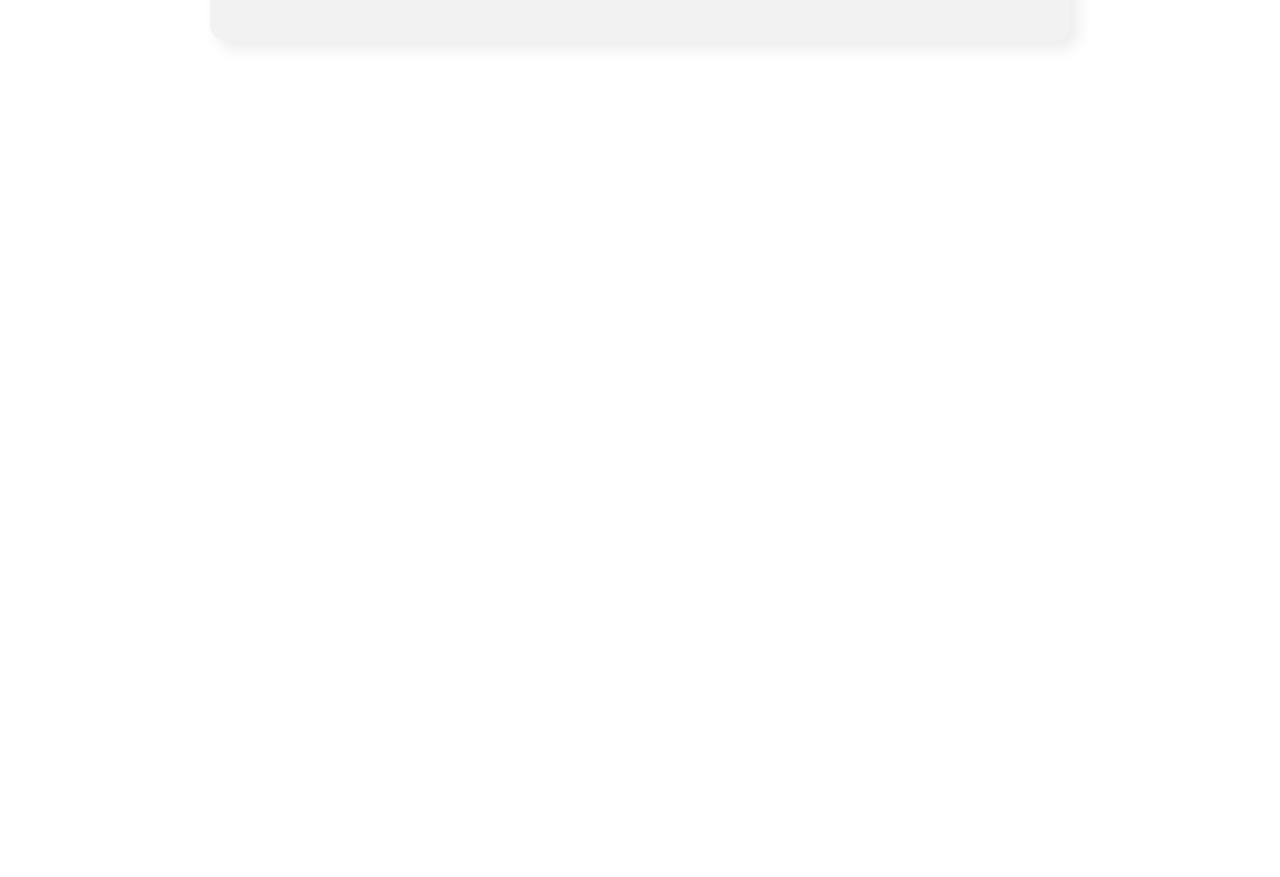
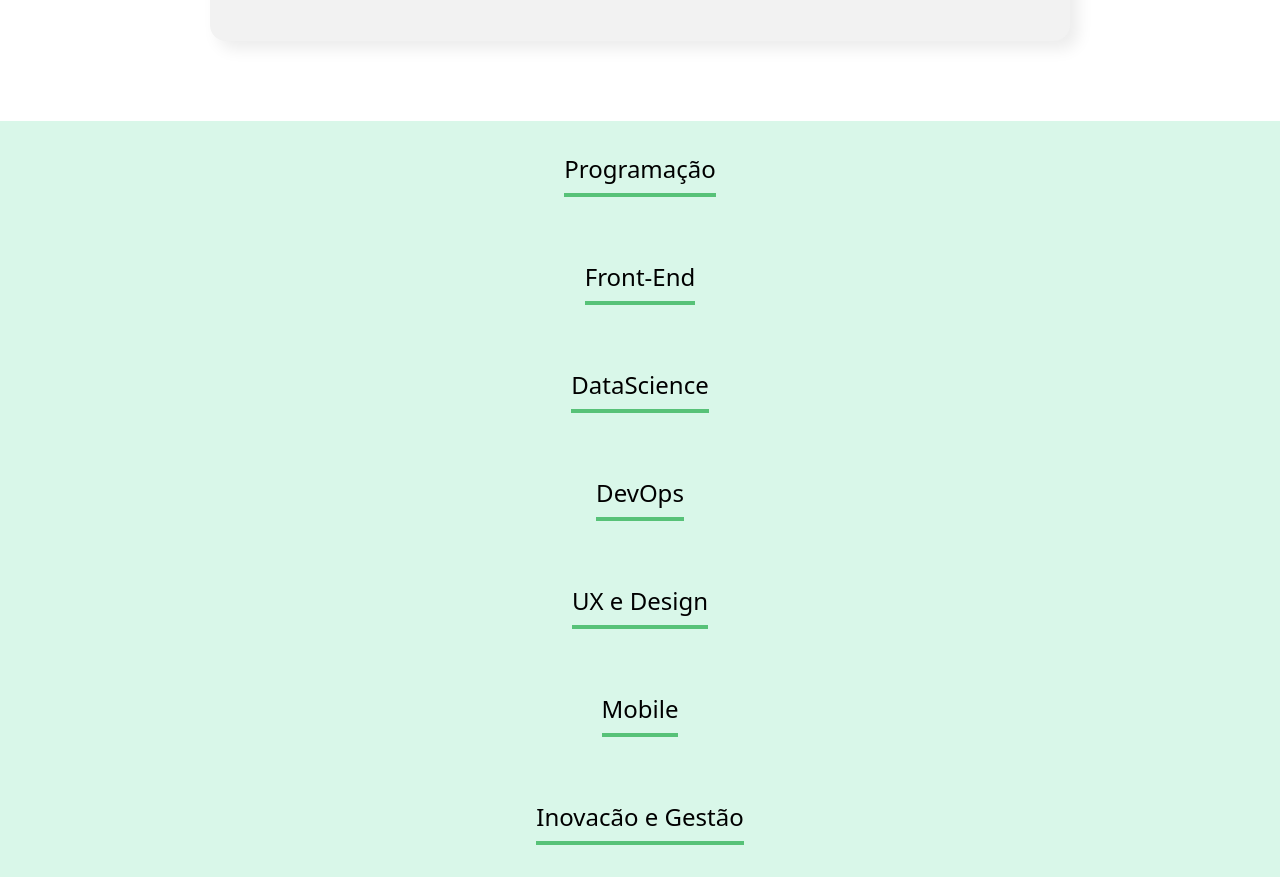
Before and after one commit to guilhermegoulart/organo, a React (Create React App) app: page / in a window 1280 px wide. Shown: the part 1320-2197 px from the top of the page. Before the commit the page ends 1441 px from the top, so only its background shows below. Built offline with nearby package versions, Linux system fonts and the light colour scheme.

Commit message:
creating Team component; adding him to App.jsx refactoring Form.jsx; Ading colors to tailwind config

```diff
--- a/src/App.jsx
+++ b/src/App.jsx
@@ -1,6 +1,7 @@
 import { useState } from "react";
 import { Banner } from "./components/Banner";
 import { Form } from "./components/Form";
+import Team from "./components/Team";
 
 function App() {
   const [colaborators, setColaborators] = useState([]);
@@ -18,6 +19,13 @@ function App() {
           toTheNewColaborator(colaborator)
         }
       />
+      <Team name="Programação" />
+      <Team name="Front-End" />
+      <Team name="DataScience" />
+      <Team name="DevOps" />
+      <Team name="UX e Design" />
+      <Team name="Mobile" />
+      <Team name="Inovacão e Gestão" />
     </div>
   );
 }
--- a/src/components/Form.jsx
+++ b/src/components/Form.jsx
@@ -22,10 +22,10 @@ export function Form(props) {
   const whenCreate = (event) => {
     event.preventDefault();
     props.forRegisteredColaborator({
-      name: name,
-      job: job,
-      image: image,
-      team: team,
+      name,
+      job,
+      image,
+      team,
     });
   };
 
--- /dev/null
+++ b/src/components/Team.jsx
@@ -0,0 +1,9 @@
+export default function Team(props) {
+  return (
+    <section className=" text-center p-8 bg-lighgreen">
+      <h3 className="text-2xl border-b-4 border-green inline-block pb-2">
+        {props.name}
+      </h3>
+    </section>
+  );
+}
--- a/tailwind.config.js
+++ b/tailwind.config.js
@@ -7,6 +7,9 @@ module.exports = {
       white: '#ffffff',
       cinza: '#f2f2f2',
       veryperi: '#6667AB',
+      lighgreen: '#D9F7E9',
+      green: '#57C278'
+
     },
     extend: {
       boxShadow: {
```
